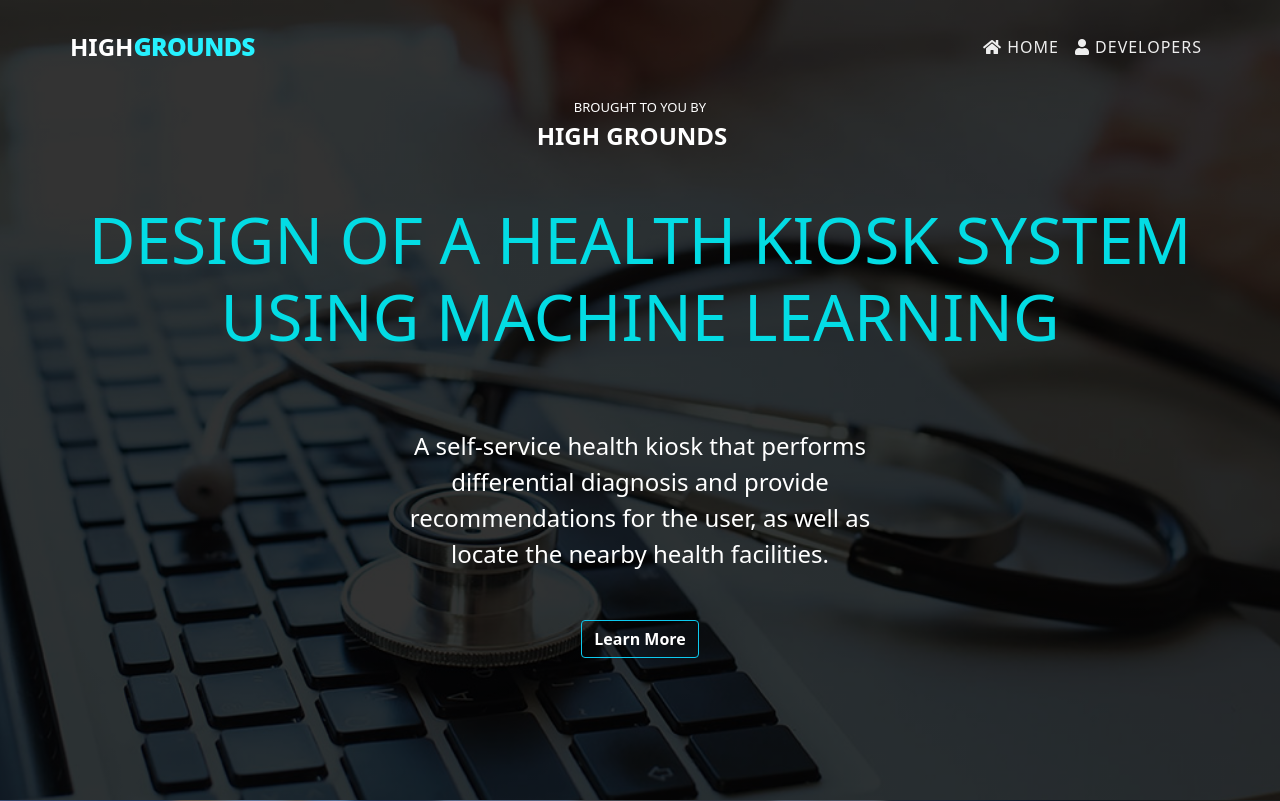
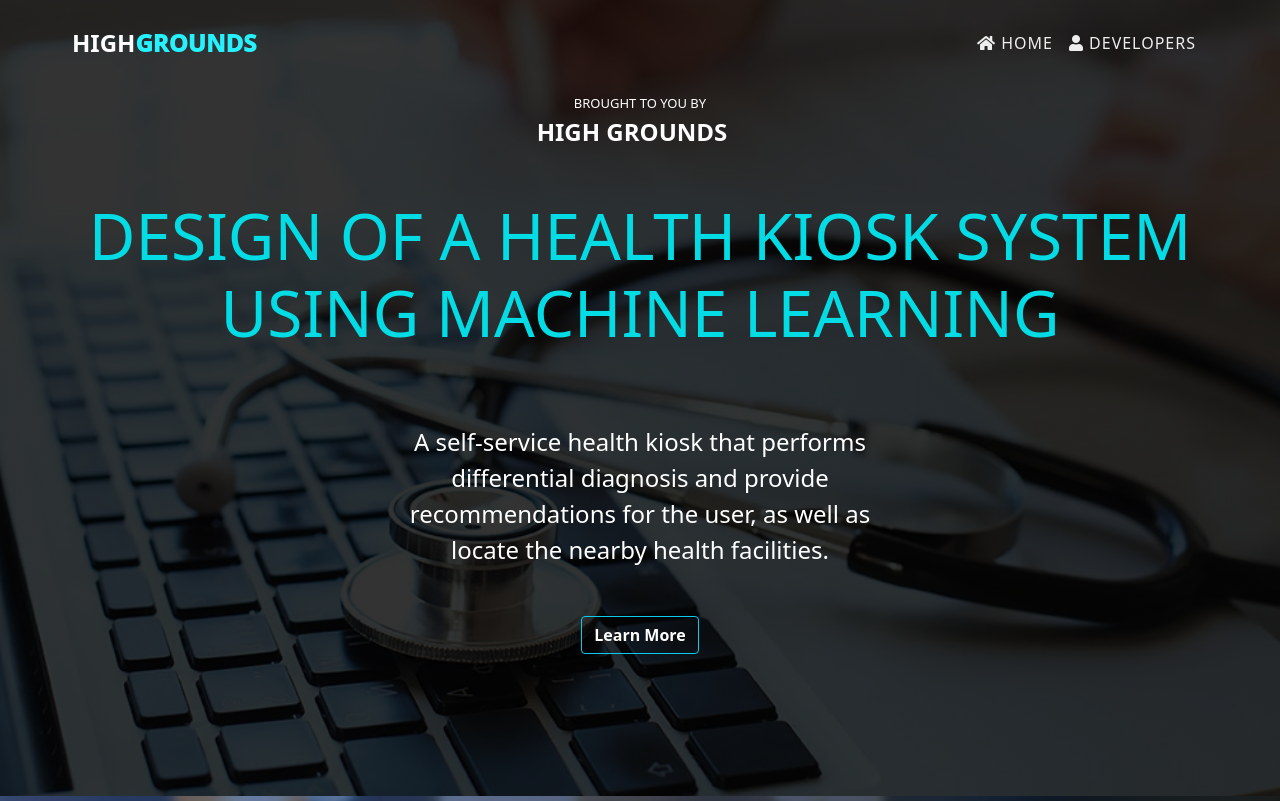
Before and after one commit to paucabral/devops-midterm-webapp, a Python web app: template templates/index.html in a window 1280 px wide. Shown: the top 801 px of the page. Run offline with Jinja, Linux system fonts and the light colour scheme; the template is opened without the code that fills it, so the values that code supplies are empty; some libraries are stand-ins or nearby versions.

Commit message:
changed gutter value to 1 on navbar

```diff
--- a/templates/index.html
+++ b/templates/index.html
@@ -26,7 +26,7 @@
   </head>
   <body>
     <div id="indexBody" class="text-white container-fluid pb-5" style="margin-left: 0; margin-right: 0;">
-      <header class="row g-0">
+      <header class="row g-1">
         <div class="container my-3">
           <nav class="navbar navbar-expand-lg navbar-dark container-fluid">
             <div class="container">
```
